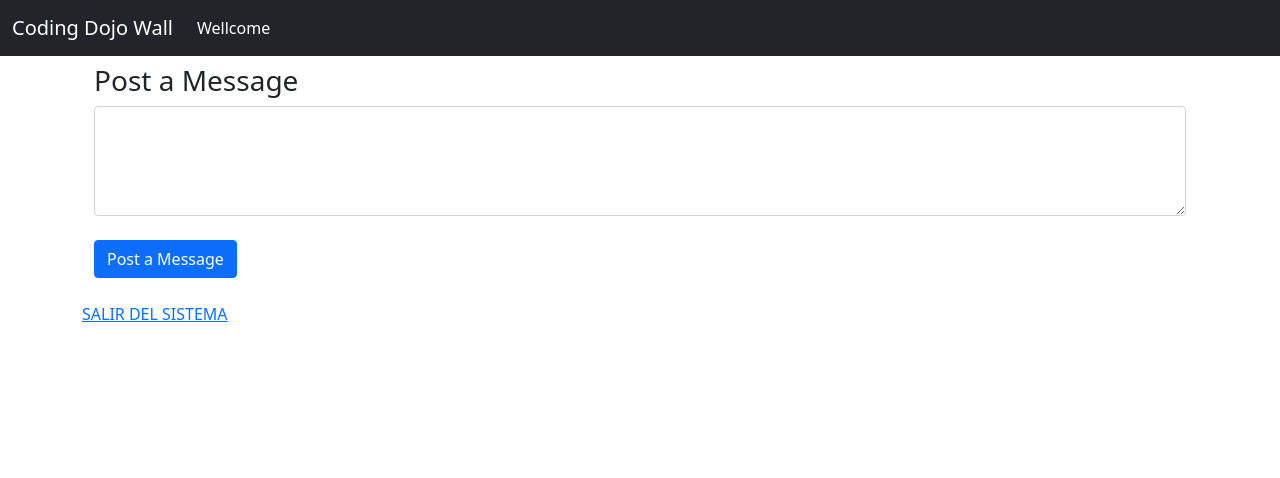
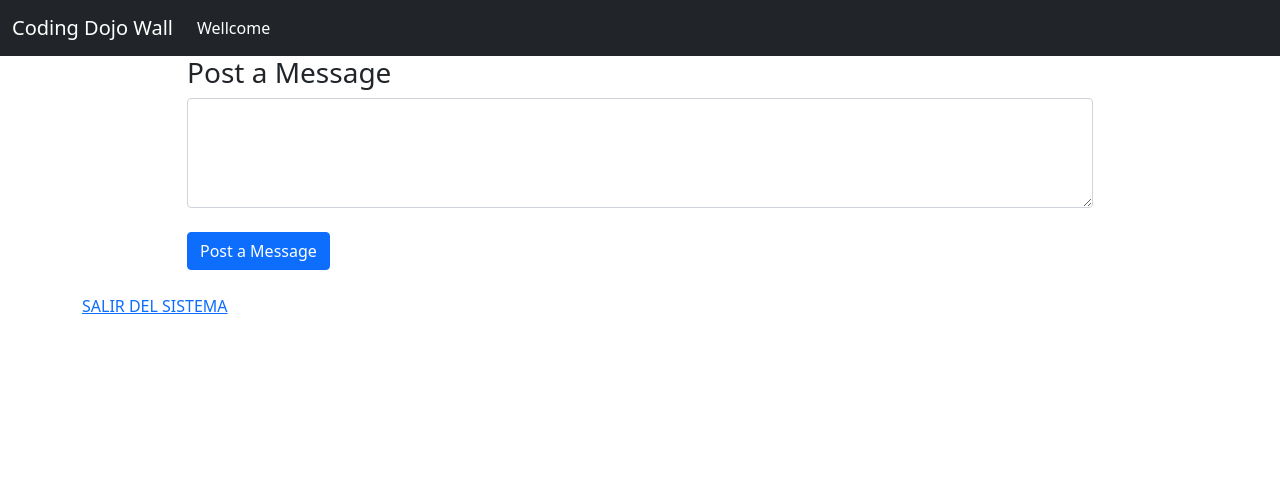
Before and after one commit to BenjaminLivingstone/django-el-muro, a Django app: template app/templates/index.html in a window 1280 px wide. Shown: the top 478 px of the page. Run offline with Django 3.2, Linux system fonts and the light colour scheme; the template is opened without the code that fills it, so the values that code supplies are empty.

Commit message:
Muro Ok, faltan Bonuses.

```diff
--- a/app/templates/base.html
+++ b/app/templates/base.html
@@ -9,7 +9,7 @@
   <link rel="stylesheet" href="https://cdnjs.cloudflare.com/ajax/libs/toastr.js/latest/toastr.css" integrity="sha512-3pIirOrwegjM6erE5gPSwkUzO+3cTjpnV9lexlNZqvupR64iZBnOOTiiLPb9M36zpMScbmUNIcHUqKD47M719g==" crossorigin="anonymous" referrerpolicy="no-referrer" />
 </head>
 <body>
-  <nav class="navbar navbar-expand-lg navbar-dark bg-dark">
+  <nav class="navbar fixed-top navbar-expand-lg navbar-dark bg-dark">
     <div class="container-fluid">
       <a class="navbar-brand" href="#">Coding Dojo Wall</a>
       <button class="navbar-toggler" type="button" data-bs-toggle="collapse" data-bs-target="#navbarSupportedContent" aria-controls="navbarSupportedContent" aria-expanded="false" aria-label="Toggle navigation">
--- a/app/templates/index.html
+++ b/app/templates/index.html
@@ -1,7 +1,10 @@
 {% extends "base.html" %} {% block titulo %}INDEX USUARIO{% endblock %} {% block contenido %}
 
 {% comment %} <h1>Bienvenid@: {{request.session.usuario.name}}</h1> {% endcomment %}
-<div class="container mt-2">
+<div class="container col-10">
+    <div class="row mt-5">
+    </div>
+    <h1> </h1>
     <h3>Post a Message</h3>
     <div class="row">
         <div class="col-12">
```
